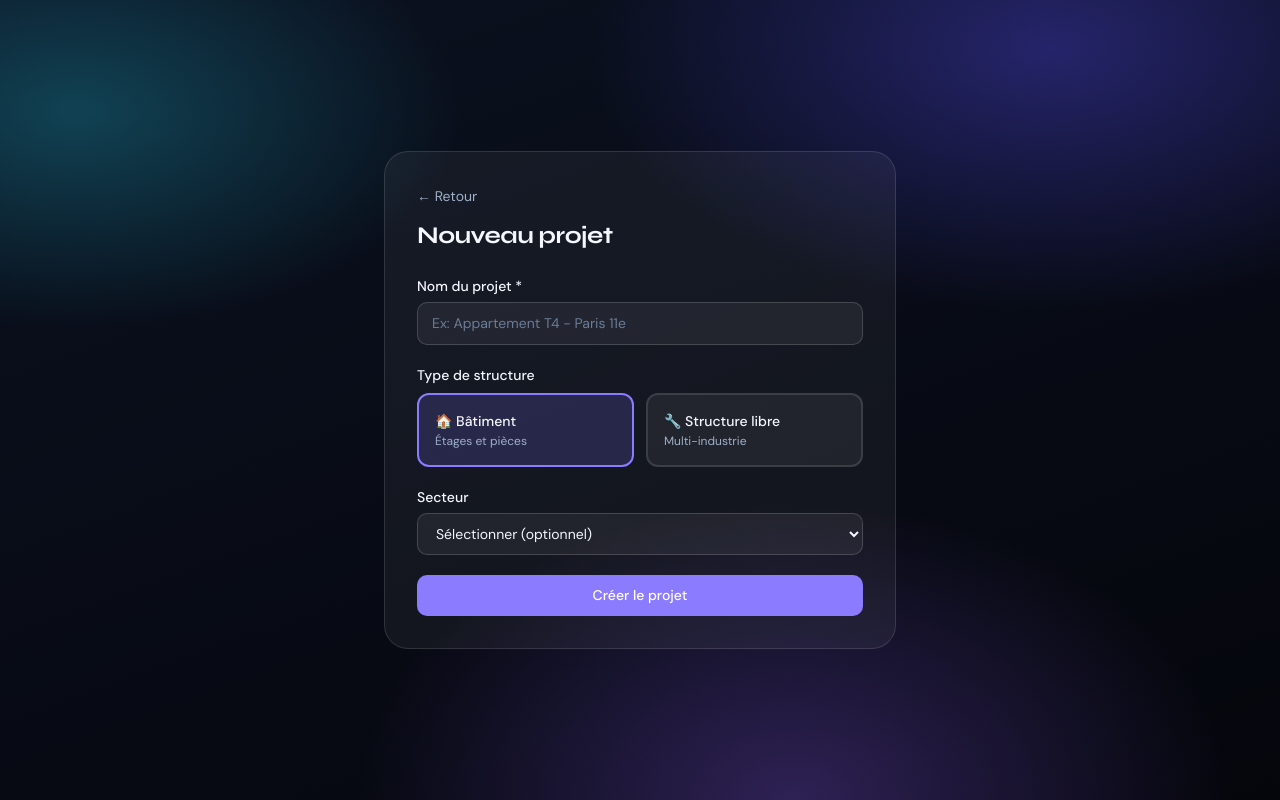
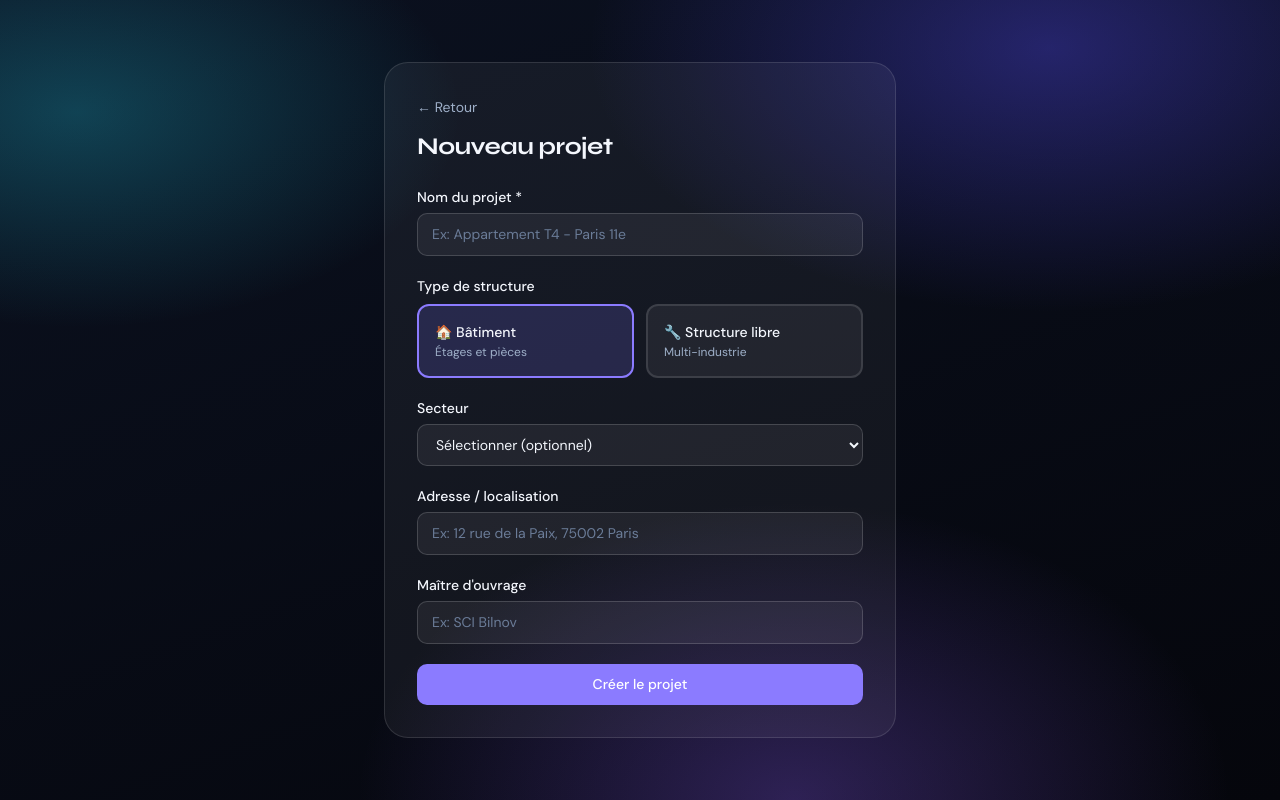
Before and after one commit to kherbouchehamid23-cpu/bilnov-app, a Next.js app: page /projects/new in a window 1280 px wide. Built offline with nearby package versions, Linux system fonts and the light colour scheme.

Commit message:
feat(projets): localisation + maitre d ouvrage (Project.location/clientName) - creation + cartes dashboard - phase 10 (enrichissements)

```diff
--- a/src/app/api/projects/route.ts
+++ b/src/app/api/projects/route.ts
@@ -55,7 +55,7 @@ export async function POST(req: NextRequest) {
     const user = await getCurrentUser(req);
     if (!user) return apiError('Non authentifié', 'UNAUTHORIZED', 401);
 
-    const { name, description, structureType, sector } = await req.json();
+    const { name, description, structureType, sector, location, clientName } = await req.json();
 
     if (!name) return apiError('Le nom est requis', 'VALIDATION_ERROR', 400);
 
@@ -65,6 +65,8 @@ export async function POST(req: NextRequest) {
         description,
         structureType: structureType ?? 'BUILDING',
         sector,
+        location: location ?? null,
+        clientName: clientName ?? null,
         organizationId: user.organizationId,
         createdById: user.sub,
       },
--- a/src/app/dashboard/page.tsx
+++ b/src/app/dashboard/page.tsx
@@ -172,6 +172,8 @@ export default function DashboardPage() {
                       {project.sector}
                     </span>
                   )}
+                  {(project as { location?: string | null }).location && (<p className="text-xs mt-2 truncate" style={{ color: 'var(--text-muted)' }}>Lieu : {(project as { location?: string | null }).location}</p>)}
+                  {(project as { clientName?: string | null }).clientName && (<p className="text-xs truncate" style={{ color: 'var(--text-muted)' }}>MOA : {(project as { clientName?: string | null }).clientName}</p>)}
                   <div className="flex gap-4 mt-3 pt-3 border-t text-xs" style={{ borderColor: 'var(--border)', color: 'var(--text-muted)' }}>
                     <span className="inline-flex items-center gap-1"><FileText size={13} /> {project._count?.files ?? 0}</span>
                     <span className="inline-flex items-center gap-1"><Compass size={13} /> {project._count?.tours ?? 0}</span>
--- a/src/app/projects/new/page.tsx
+++ b/src/app/projects/new/page.tsx
@@ -16,6 +16,8 @@ interface FormState {
   description: string;
   structureType: string;
   sector: string;
+  location: string;
+  clientName: string;
 }
 
 export default function NewProjectPage() {
@@ -25,6 +27,8 @@ export default function NewProjectPage() {
     description: '',
     structureType: 'BUILDING',
     sector: '',
+    location: '',
+    clientName: '',
   });
   const [loading, setLoading] = useState(false);
   const [error, setError] = useState('');
@@ -123,6 +127,15 @@ export default function NewProjectPage() {
             </select>
           </div>
 
+          <div>
+            <label className="block text-sm font-medium mb-1.5" style={{ color: 'var(--text)' }}>Adresse / localisation</label>
+            <input type="text" value={form.location} onChange={(e: React.ChangeEvent<HTMLInputElement>) => setForm(prev => ({ ...prev, location: e.target.value }))} maxLength={200} className="input" placeholder="Ex: 12 rue de la Paix, 75002 Paris" />
+          </div>
+          <div>
+            <label className="block text-sm font-medium mb-1.5" style={{ color: 'var(--text)' }}>Maître d'ouvrage</label>
+            <input type="text" value={form.clientName} onChange={(e: React.ChangeEvent<HTMLInputElement>) => setForm(prev => ({ ...prev, clientName: e.target.value }))} maxLength={120} className="input" placeholder="Ex: SCI Bilnov" />
+          </div>
+
           {error && (
             <div className="p-3 rounded-xl text-sm"
               style={{ background: '#FEF2F2', color: '#EF4444', border: '1px solid #FECACA' }}>
```
Also changed, not shown: 1 other file (tests, documents, lock files or other folders).
